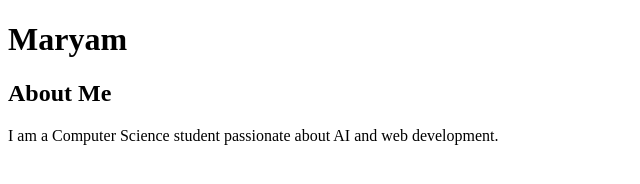
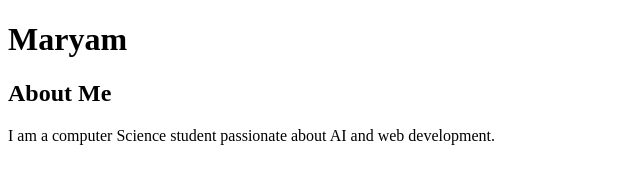
Before and after one commit to Maryamwahai/frontend-course, a plain HTML site: page index.html in a window 1280 px wide. Shown: the full height of the page, 0-640 px from the left. Drawn offline with Linux system fonts and the light colour scheme.

Commit message:
git push origin feature/about-me

```diff
--- a/index.html
+++ b/index.html
@@ -10,7 +10,7 @@
     <h1>Maryam</h1>
 
     <h2>About Me</h2>
-    <p>I am a Computer Science student passionate about AI and web development.</p>
+    <p>I am a computer Science student passionate about AI and web development.</p>
 
 
 </body>
```
